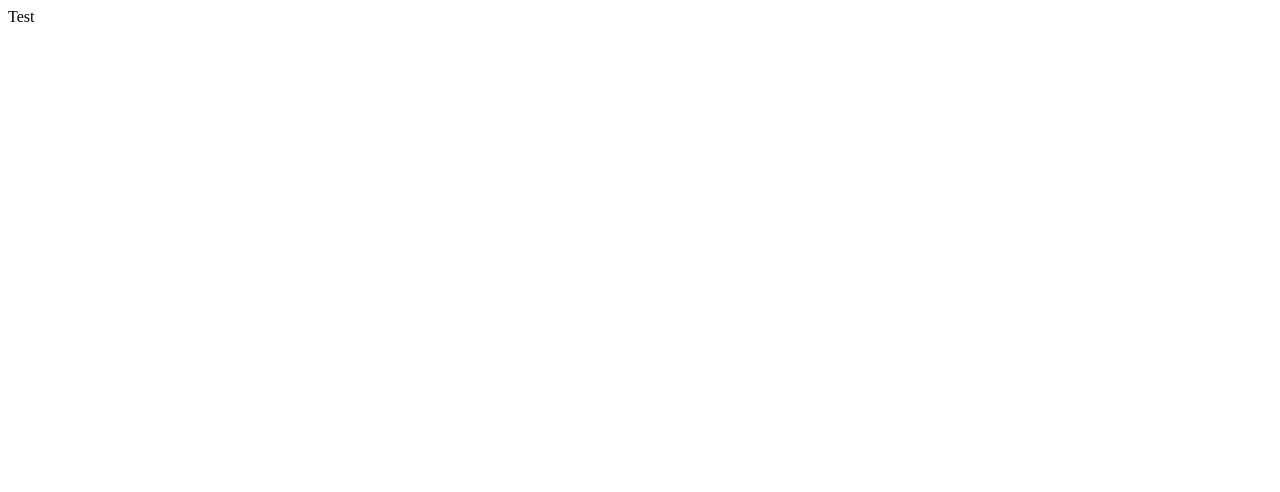
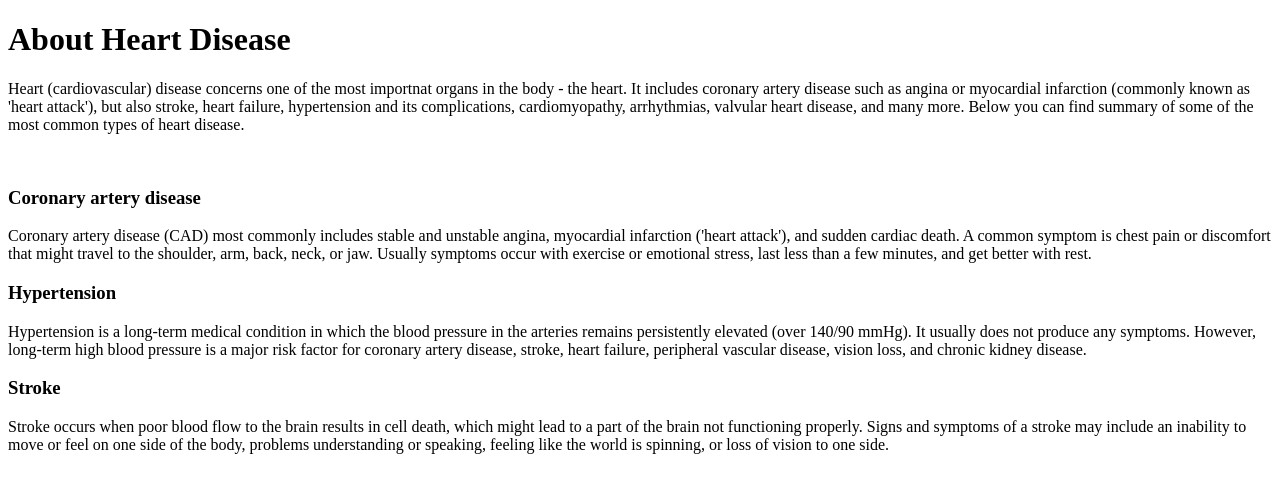
Before and after one commit to 137rx/coronarycode, a plain HTML site: page index.html in a window 1280 px wide. Drawn offline with Linux system fonts and the light colour scheme.

Commit message:
added some text (about heart disease and 3 types of heart disease)

```diff
--- a/index.html
+++ b/index.html
@@ -1,3 +1,52 @@
+<!DOCTYPE html>
+
 <html>
-Test
+
+<head>
+<link rel="stylesheet" type="text/css" href="style.css">
+<link href="https://fonts.googleapis.com/css?family=Roboto" rel="stylesheet">
+
+<title>About Heart Disease</title>
+</head>
+
+<h1>About Heart Disease</h1>
+
+<p>
+  Heart (cardiovascular) disease concerns one of the most importnat organs in the body - the heart.
+  It includes coronary artery disease such as angina or myocardial infarction (commonly known as 'heart attack'),
+  but also stroke, heart failure, hypertension and its complications, cardiomyopathy, arrhythmias, valvular heart disease, and many more.
+  Below you can find summary of some of the most common types of heart disease.
+</p>
+</br>
+
+<h3>
+  Coronary artery disease
+</h3>
+
+<p>
+  Coronary artery disease (CAD) most commonly includes stable and unstable angina, myocardial infarction ('heart attack'),
+  and sudden cardiac death. A common symptom is chest pain or discomfort that might travel to the shoulder, arm, back, neck,
+  or jaw. Usually symptoms occur with exercise or emotional stress, last less than a few minutes, and get better with rest.
+</p>
+
+<h3>
+  Hypertension
+</h3>
+
+<p>
+  Hypertension is a long-term medical condition in which the blood pressure in the arteries remains persistently elevated (over 140/90 mmHg).
+  It usually does not produce any symptoms. However, long-term high blood pressure is a major risk factor for
+  coronary artery disease, stroke, heart failure, peripheral vascular disease, vision loss, and chronic kidney disease.
+</p>
+
+<h3>
+  Stroke
+</h3>
+
+<p>
+  Stroke occurs when poor blood flow to the brain results in cell death, which might lead to a part of the brain not
+  functioning properly. Signs and symptoms of a stroke may include an inability to move or feel on one side of the body,
+  problems understanding or speaking, feeling like the world is spinning, or loss of vision to one side.
+</p>
+
 </html>
```
